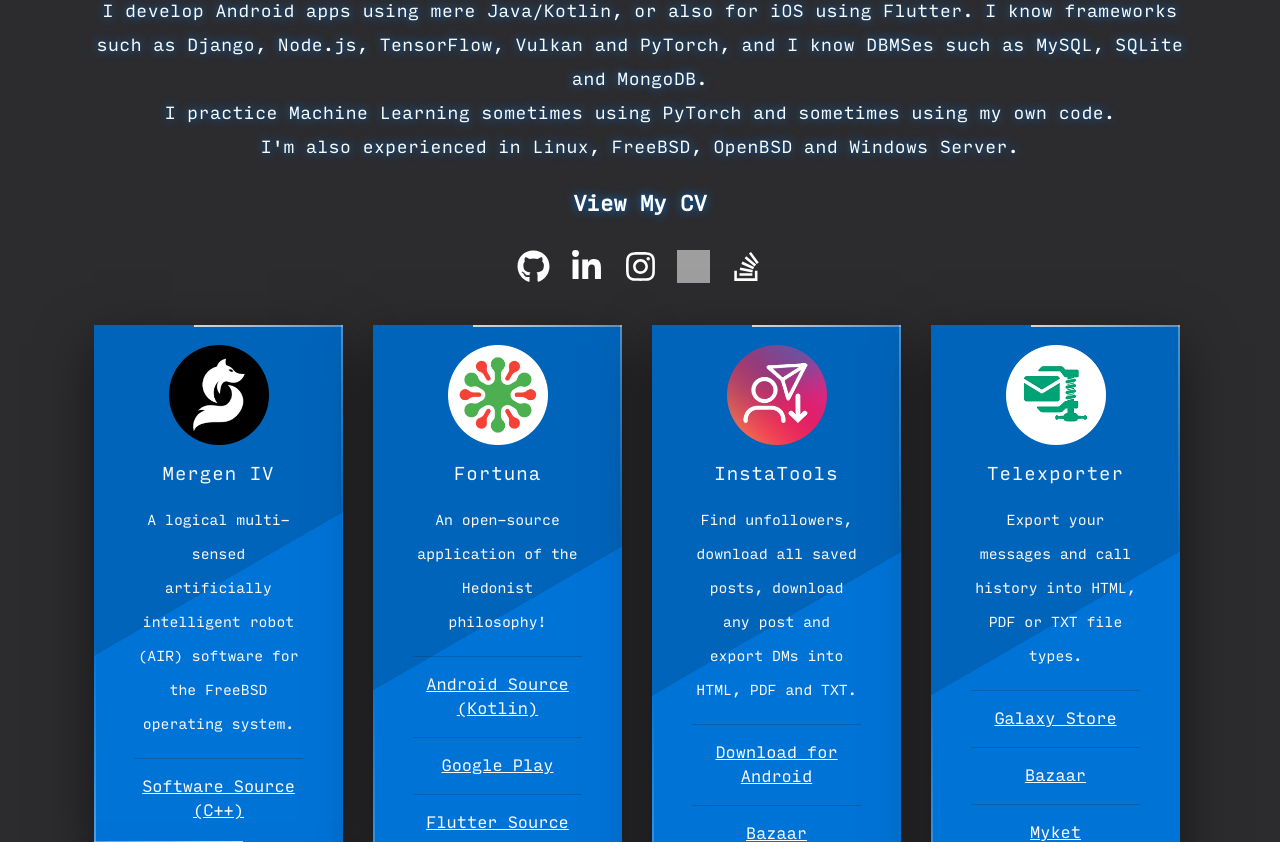
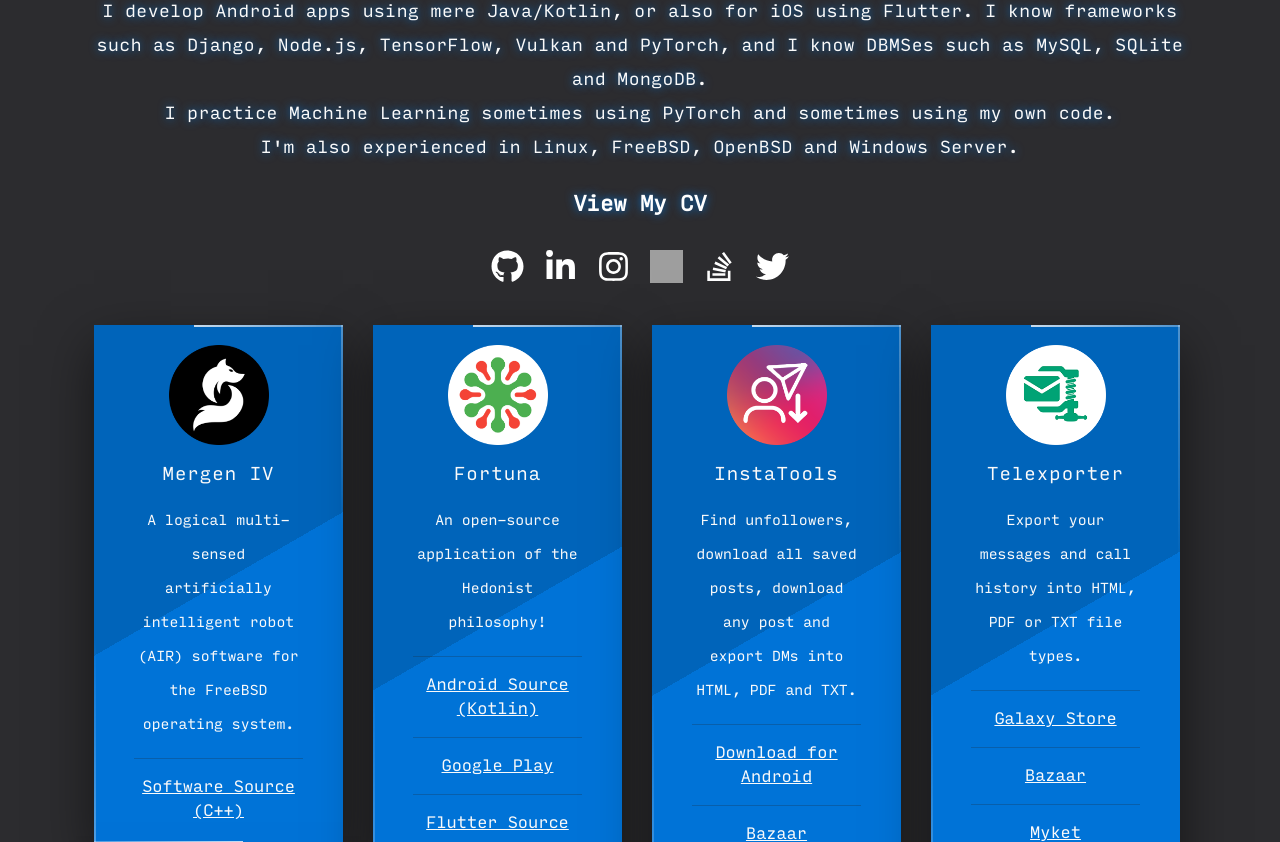
Before and after one commit to fulcrum6378/welcome_php, a PHP site: page / in a window 1280 px wide. Shown: the part 449-1291 px from the top of the page. Run offline with PHP 8.4, Linux system fonts and the light colour scheme; grey boxes are pictures that could not be loaded.

Commit message:
2024.04.07 - 1 (returned Twitter)

```diff
--- a/index.php
+++ b/index.php
@@ -74,6 +74,8 @@ $social = array(
         "Android Apps by Mahdi Parastesh on Google Play", icon: "google_play"),
     new Link("https://stackoverflow.com/users/10728785/mahdi-parastesh",
         "User Mahdi Parastesh - Stack Overflow", icon: "stackoverflow"),
+    new Link("https://twitter.com/fulcrum6378",
+        "Mahdi Parastesh (@fulcrum6378) / X", icon: "twitter"),
 );
 $sexbook_pos = 3;
 $projects = array(
```
